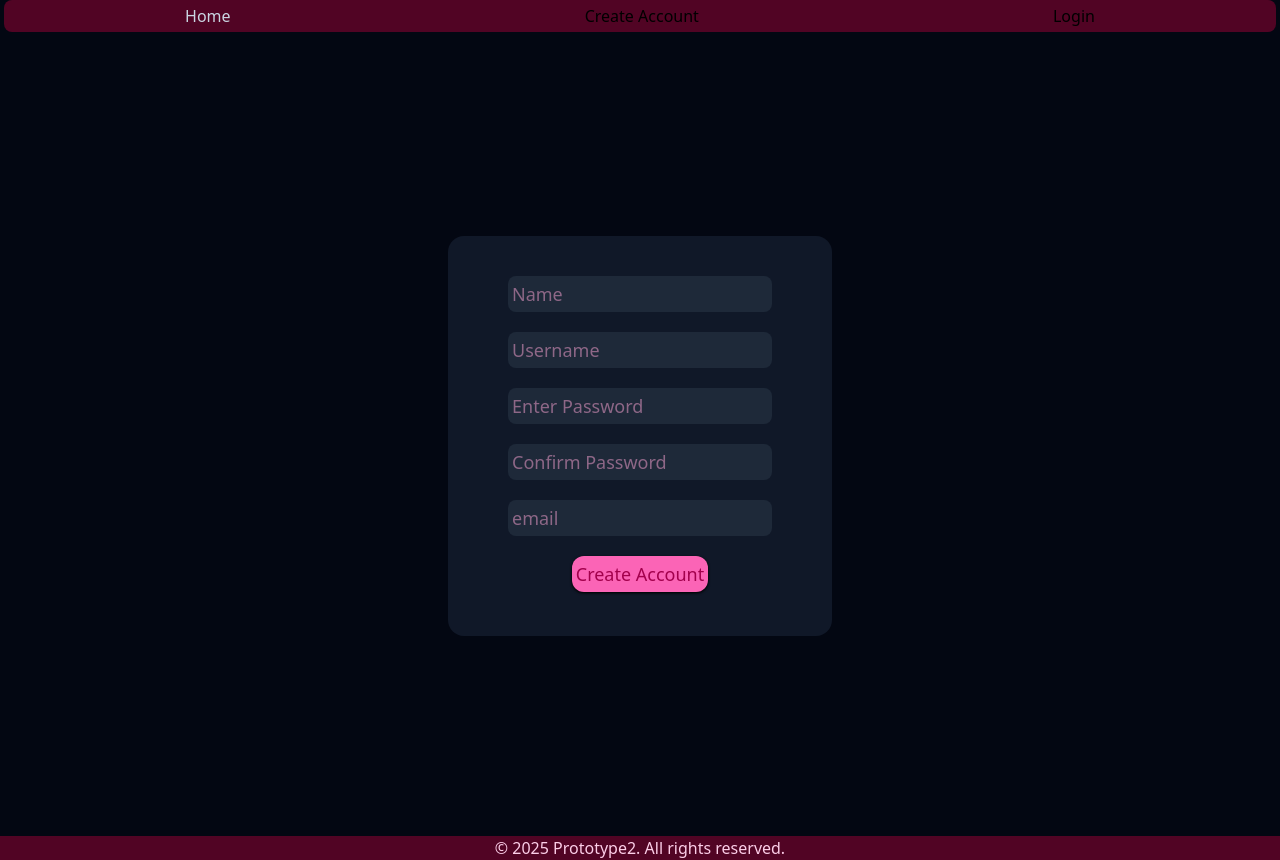
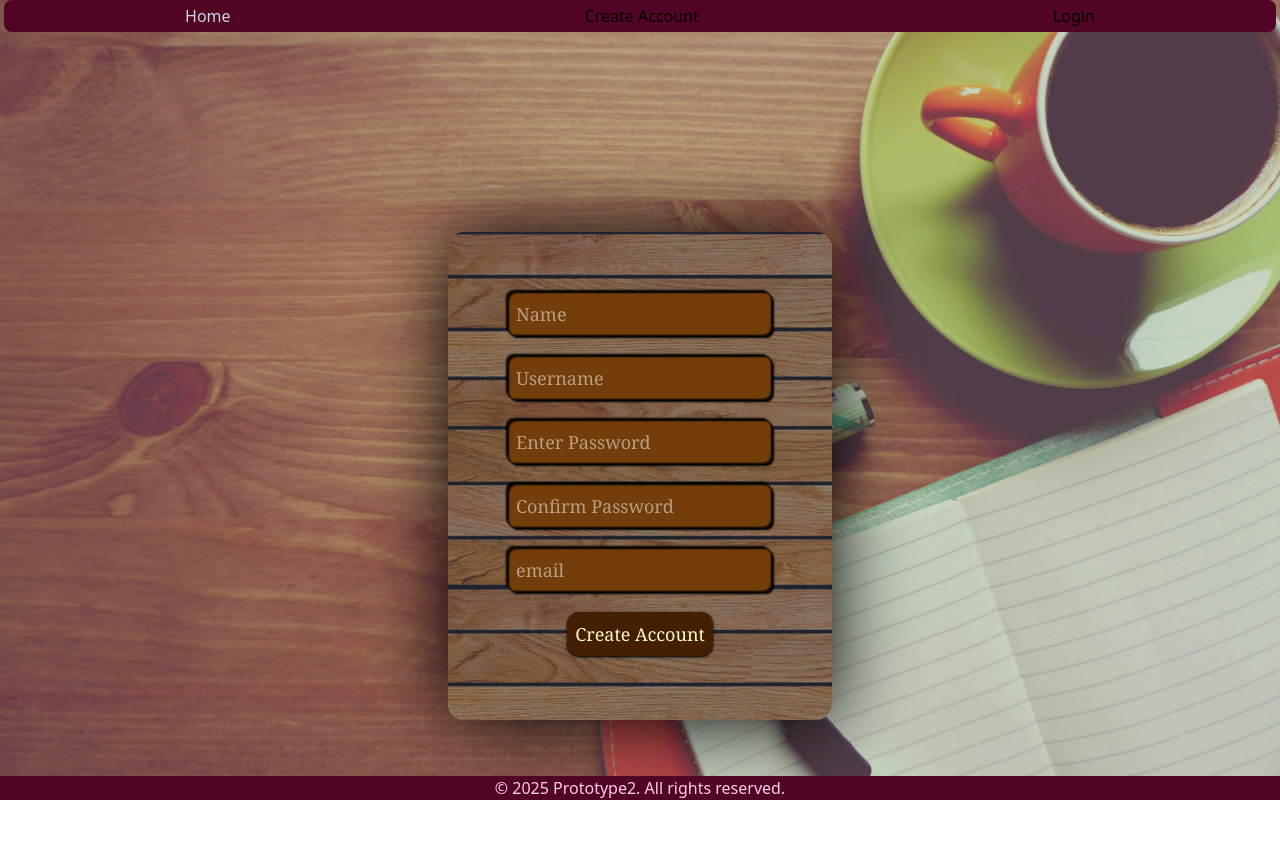
Before and after one commit to Kunlun13/frontendPrototype2, a React (Vite) app: page /Register in a window 1280 px wide. After the commit the page ends 800 px from the top, so only its background shows below. Built offline with nearby package versions, Linux system fonts and the light colour scheme.

Commit message:
Add change password functionality

```diff
--- a/src/components/Home/Home.jsx
+++ b/src/components/Home/Home.jsx
@@ -2,7 +2,58 @@ import React from 'react'
 
 function Home() {
   return (
-    <div>Home</div>
+    <div className='h-full'>
+      <h1 className='text-7xl text-center'>
+        <span className='text-4xl'>
+        Welcome to
+        </span> Cozify
+      </h1>
+      <p className='text-center text-lg'>Tasks with a Touch of Calm</p>
+
+<h2 className='m-20 text-lg'>
+Organize your life, one cozy task at a time.
+</h2>
+
+<h3>Looking for a way to boost your productivity—without the pressure?</h3>
+
+<p>
+
+Whether you're sipping your morning coffee or wrapping up your day, Cozify helps you manage tasks without the chaos.
+</p>
+
+<ul>
+  <li>✦ Private Tasks to stay on top of personal goals.</li>
+  <li>✦ Group Tasks to collaborate effortlessly with friends or teammates.</li>
+  <li>✦ All wrapped in a warm, paper-and-coffee aesthetic designed to keep you focused and relaxed.</li>
+</ul>
+
+
+
+
+Call to Action:
+📝 Get started and make your to-do list feel less like a chore – and more like leisure.
+<h2>
+
+Optional Section Titles (for Feature Highlights):
+</h2>
+
+<p>
+
+✅ Stay Personal. Stay Productive.
+Keep track of your personal to-dos in a space that feels uniquely yours.
+</p>
+<p>
+
+🤝 Team Up without Stress.
+Shared task lists and group boards help you sync up without the mess.
+
+</p>
+<p>
+
+☕ Built for Calm Focus.
+Our cozy interface is designed to reduce noise and help you stay mindful.
+</p>
+    </div>
   )
 }
 
--- a/src/components/Layout/Layout.jsx
+++ b/src/components/Layout/Layout.jsx
@@ -6,11 +6,19 @@ import Footer from '../Footer/Footer'
 function Layout() {
   return (
     <>
-    <div className='h-lvh '>
+    <div className='h-lvh overflow-y-auto '
+    style={{backgroundImage:"url('/src/assets/pexels-freephotos-64779.jpg')", backgroundSize:"cover", backgroundPosition:"center"}}>
 
     <Header />
+    <div>
     <Outlet />
+
+    {/* <img className='h-full w-full absolute' src="/src/assets/pexels-freephotos-64779.jpg" alt="cup and coffee" srcset="" /> */}
+    </div>
+    <div className='bottom-0 fixed w-full'>
+
     <Footer />
+    </div>
     </div>
     </>
   )
--- a/src/components/Settings/Settings.jsx
+++ b/src/components/Settings/Settings.jsx
@@ -5,6 +5,9 @@ function Settings() {
     const navigate = useNavigate()
     const [name, setName] = useState("")
     const [email, setEmail] = useState("")
+    const [errorMessage, setErrorMessage] = useState("")
+    const [oldPass, setOldPass] = useState("")
+    const [newPass, setNewPass] = useState("")
     const [passwordPanel, setPasswordPanel] = useState("none")
 
     const getProfile = async ()=>{
@@ -37,6 +40,44 @@ function Settings() {
     }
 
     getProfile()
+
+    const changePassword = async () =>{
+        if(oldPass == "" || newPass == "")
+        return setErrorMessage("Password Cannot be Empty")
+        setErrorMessage("")
+
+        const req = {
+          oldP: oldPass,
+          newP: newPass,
+        }
+        console.log(oldPass)
+        console.log(newPass)
+        setOldPass("")
+        setNewPass("")
+        try {
+          const res = await fetch("http://localhost:13000/api/v1/users/changePassword", {
+            method: "POST",
+            headers:{
+              "Content-Type" : "application/json"
+            },
+            body: JSON.stringify(req),
+            credentials: "include"
+          })
+
+          if(!res.ok)
+          {
+            if(res.status==401)
+            return setErrorMessage("Wrong Password")
+
+            return
+          }
+
+          console.log("Password changed Successfully")
+          pasword()
+        } catch (error) {
+            // console.log(error)
+        }
+    }
 
     const pasword = () =>{
         if(passwordPanel=='none')
@@ -87,12 +128,26 @@ function Settings() {
         <div className="flex flex-col h-full items-center justify-center">
             <div className="m-2">
 
-            <input className="bg-slate-400 rounded-md p-2" type="password" placeholder="Old Password" name=""  />
+            <input className="bg-slate-400 outline-none rounded-md p-2" type="password" placeholder="Old Password" name="" onChange={(e)=>{
+              setOldPass(e.target.value)
+            }}  value={oldPass}/>
             </div>
             <div className="m-2">
 
-            <input className="bg-slate-400 rounded-md p-2" type="password" placeholder="New Password" name="" />
+            <input className="bg-slate-400 outline-none rounded-md p-2" type="password" onChange={(e)=>{
+              setNewPass(e.target.value)
+              // console.log(newPass)
+            }} value={newPass} placeholder="New Password" name="" />
             </div>
+
+            <div>
+              <button type="submit" className="m-5 p-3 bg-gradient-to-r
+            from-green-700 to-green-500 rounded-2xl
+            shadow-md shadow-green-300 hover:from-green-600 hover:to-green-600 text-white text-xl" onClick={()=>{
+              changePassword()
+            }}>Submit</button>
+            </div>
+            <div className="text-red-400 text-sm">{errorMessage}</div>
         </div>
         </div>
         </div>
--- a/src/components/Signin/Signin.jsx
+++ b/src/components/Signin/Signin.jsx
@@ -61,12 +61,17 @@ function Signin() {
   }
 
   return (
-    <div className='flex justify-center items-center bg-gray-950 h-full text-lg text-pink-300 p-10'>
-      <div className='bg-gray-900 w-96 rounded-2xl'>
-        <div className='flex justify-center m-10'>
+    <div className='flex justify-center items-center  h-full text-lg text-pink-300 p-10 mt-50'>
+      <div className='relative w-96 rounded-2xl'
+      style={{backgroundImage:"url('/src/assets/depositphotos_275795040-stock-photo-texture-of-bark-wood-use.jpg')", boxShadow:"1px 1px 80px black"}}>
+
+        <div className='bg-slate-700/50 rounded-2xl p-10'>
+
+
+        <div className='flex justify-center relative'>
         <img src="src/assets/react.svg" alt="Image" />
         </div>
-          <form className='m-10'>
+          <form>
             <ul>
               <li className='text-center'>
                 <div className='m-5'>
@@ -87,16 +92,17 @@ function Signin() {
                 />
                 </li>
                 </div>
-                <div className='m-5'>
+
 
               <li className='text-center'>
                 <button type="submit" onClick={Login} className='bg-pink-400 p-1 hover:bg-pink-500
                 shadow-sm shadow-black active:inset-shadow-black active:inset-shadow-sm text-pink-800 mt-5 mb-1 rounded-xl'>Sign In</button>
                 <div>{""}</div>
               </li>
-                </div>
+
             </ul>
           </form>
+          </div>
       </div>
     </div>
   )
--- a/src/components/Signup/Register.jsx
+++ b/src/components/Signup/Register.jsx
@@ -64,20 +64,25 @@ function Register() {
   }
 
   return (
-    <div className='flex justify-center items-center bg-gray-950 h-full text-lg text-pink-300 p-10'>
-      <div className='bg-gray-900 w-96 rounded-2xl'>
-          <form className='m-10'>
+    <div className='flex justify-center items-center  h-full text-lg text-black p-10 mt-40'>
+      <div className='relative w-96 rounded-2xl'
+      style={{backgroundImage:"url('/src/assets/depositphotos_275795040-stock-photo-texture-of-bark-wood-use.jpg')", boxShadow:"1px 1px 80px black"}}>
+
+      <div className='bg-slate-700/50 rounded-2xl p-10'>
+          <form className='font-serif text-lg text-white'>
             <ul>
               <li className='text-center'>
               <div className='m-5'>
-                <input type="text" className='bg-gray-800 p-1 w-full outline-none rounded-lg'
+                <input type="text" className='bg-yellow-900 p-2 w-full outline-none rounded-lg '
                 placeholder='Name'
+                style={{boxShadow:"-2px -2px 2px black,inset 1px 1px 2px black,2px 2px 2px black,inset -1px -1px 2px black  "}}
                 value={name}
                 onChange={(e)=>{setName(e.target.value)}}
                 />
                 </div>
                 <div className='m-5'>
-                <input type="text" className='bg-gray-800 p-1 w-full outline-none  rounded-lg'
+                <input type="text" className='bg-yellow-900 p-2 w-full outline-none  rounded-lg'
+                style={{boxShadow:"-2px -2px 2px black,inset 1px 1px 2px black,2px 2px 2px black,inset -1px -1px 2px black  "}}
                 placeholder='Username'
                 value={username}
                 onChange={(e)=>{setUsername(e.target.value)}}
@@ -87,8 +92,9 @@ function Register() {
                 <div className='m-5'>
 
               <li className='text-center w-full outline-none'>
-                <input type="password" className='bg-gray-800 p-1  outline-none w-full  rounded-lg'
+                <input type="password" className='bg-yellow-900  p-2  outline-none w-full  rounded-lg '
                 placeholder='Enter Password'
+                style={{boxShadow:"-2px -2px 2px black,inset 1px 1px 2px black,2px 2px 2px black,inset -1px -1px 2px black  "}}
                 value={password}
                 onChange={(e)=>{setPassword(e.target.value)}}
                 />
@@ -97,7 +103,8 @@ function Register() {
                 <div className='m-5'>
 
                 <li className='text-center'>
-                <input type="password" className='bg-gray-800 p-1 outline-none w-full rounded-lg'
+                <input type="password" className='bg-yellow-900 p-2 outline-none w-full rounded-lg'
+                style={{boxShadow:"-2px -2px 2px black,inset 1px 1px 2px black,2px 2px 2px black,inset -1px -1px 2px black  "}}
                 placeholder='Confirm Password'
                 value={confirmPassword}
                 onChange={(e)=>{setConfirmPassword(e.target.value)}}
@@ -107,14 +114,15 @@ function Register() {
                 <div className='m-5'>
 
               <li className='text-center'>
-                <input type="email" className='bg-gray-800 p-1 w-full outline-none rounded-lg'
+                <input type="email" className='bg-yellow-900 p-2 w-full outline-none rounded-lg'
+                style={{boxShadow:"-2px -2px 2px black,inset 1px 1px 2px black,2px 2px 2px black,inset -1px -1px 2px black  "}}
                 placeholder='email'
                 value={email}
                 onChange={(e)=>{setEmail(e.target.value)}}
                 />
 
-                <button type="submit" onClick={createAccount} className='bg-pink-400 p-1 hover:bg-pink-500
-                shadow-sm shadow-black active:inset-shadow-black active:inset-shadow-sm text-pink-800 mt-5 mb-1 rounded-xl'>Create Account</button>
+                <button type="submit" onClick={createAccount} className='bg-yellow-950 p-1 hover:bg-yellow-950/80
+                shadow-sm shadow-black active:inset-shadow-black active:inset-shadow-sm text-yellow-100 p-2 mt-5 mb-1 rounded-xl outline-none'>Create Account</button>
                 {password!=confirmPassword &&
                 <p className="text-red-400 text-sm">
                   Passwords should match
@@ -126,6 +134,7 @@ function Register() {
             </ul>
           </form>
       </div>
+                </div>
     </div>
   )
 }
```
Also changed, not shown: src/assets/depositphotos_275795040-stock-photo-texture-of-bark-wood-use.jpg (added), src/assets/pexels-freephotos-64779.jpg (added).
